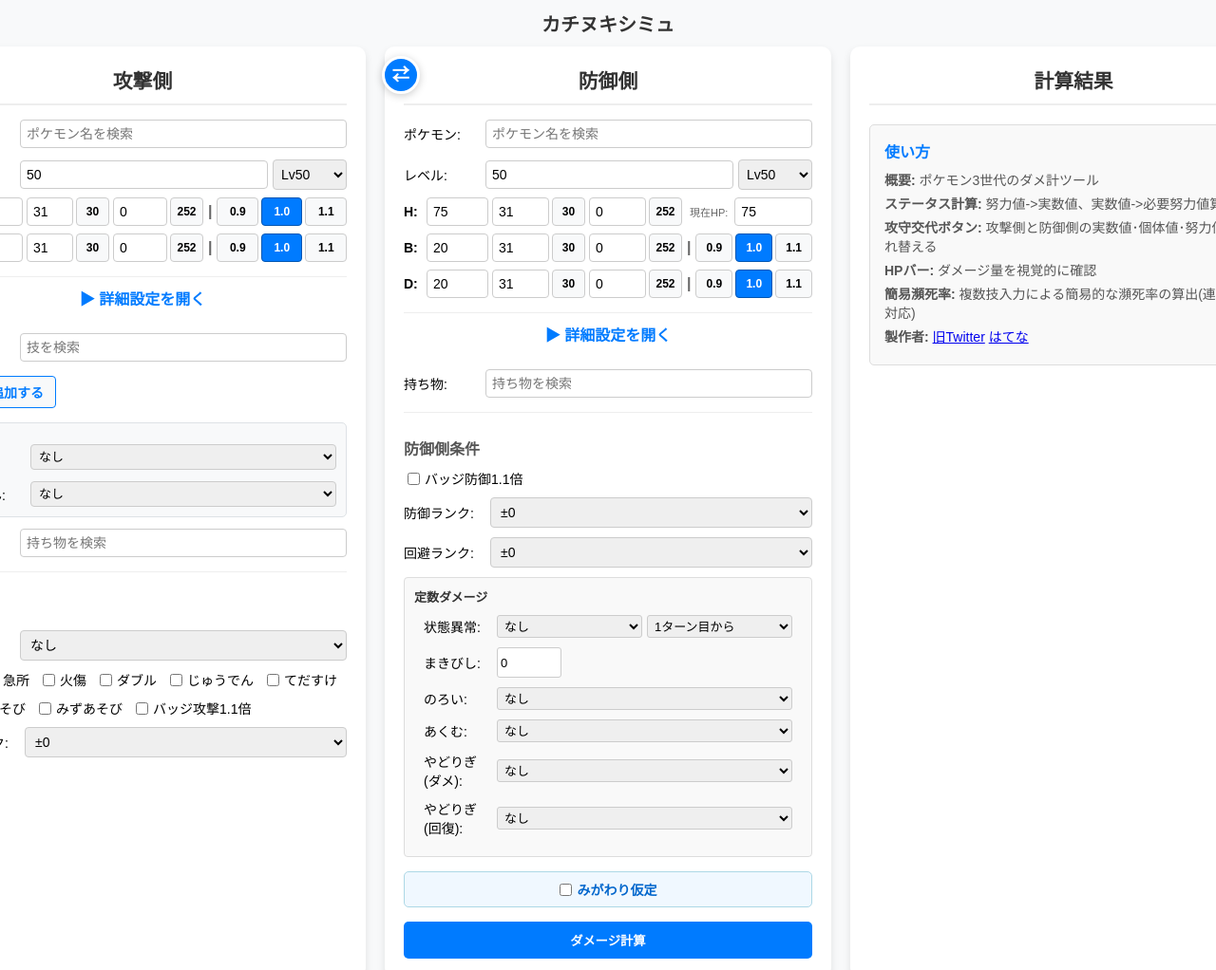
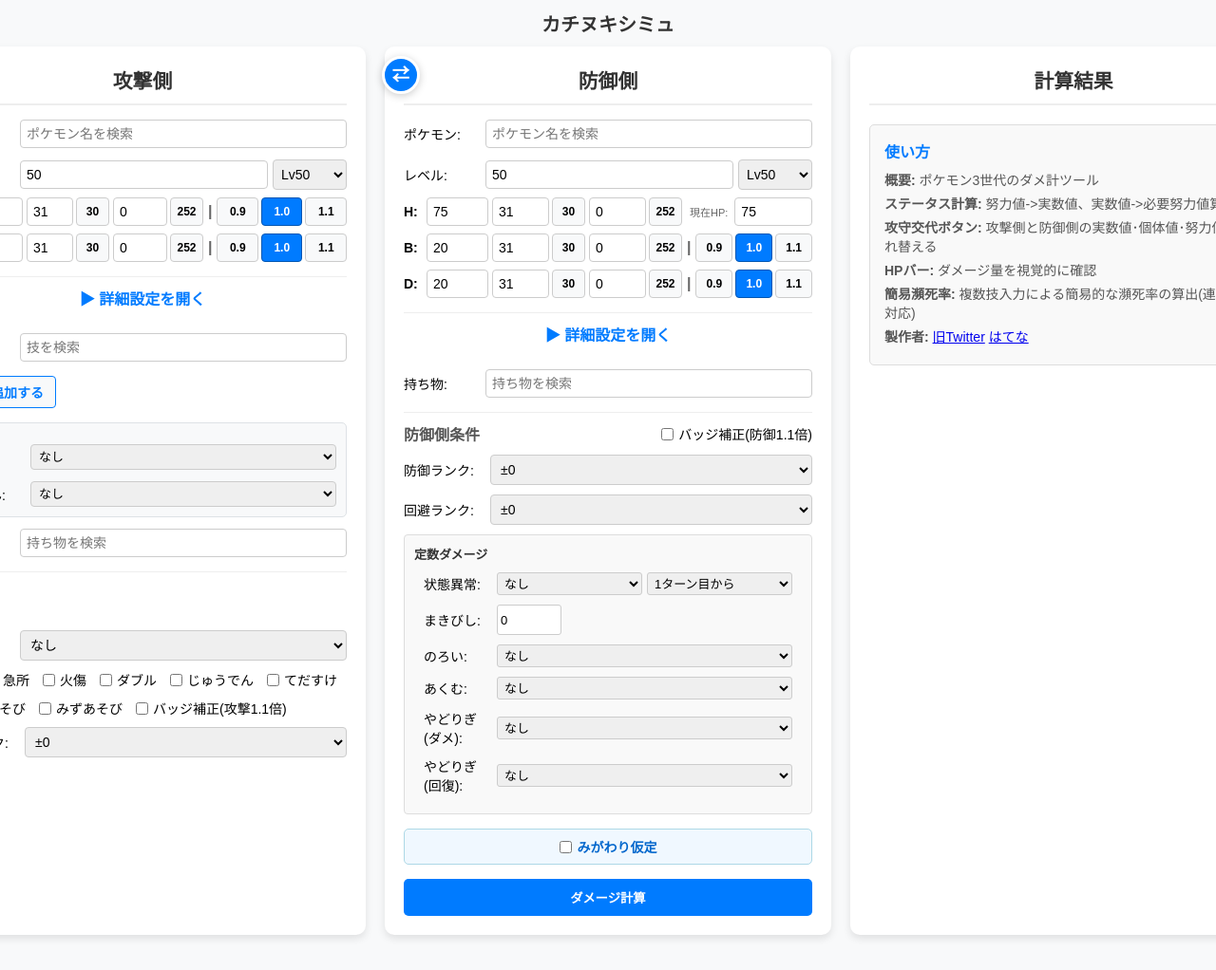
Before and after one commit to pit-true/3genDamageCalculator, a website: page index.html in a window 1280 px wide. Shown: the top 1022 px of the page at 95% size. After the commit the page ends 995 px from the top, so only its background shows below. Drawn offline with Linux system fonts and the light colour scheme.

Commit message:
バッジ補正の表記と配置を整理

```diff
--- a/index.html
+++ b/index.html
@@ -418,7 +418,7 @@
                     <label><input type="checkbox" id="helpCheck"> てだすけ</label>
                     <label><input type="checkbox" id="doroasobiCheck"> どろあそび</label>
                     <label><input type="checkbox" id="mizuasobiCheck"> みずあそび</label>
-                    <label><input type="checkbox" id="attackerBadgeCheck"> バッジ攻撃1.1倍</label>
+                    <label><input type="checkbox" id="attackerBadgeCheck"> バッジ補正(攻撃1.1倍)</label>
                     <label id="twofoldContainer"><input type="checkbox" id="twofoldCheck"> 2倍条件を満たしたとき</label>
                 </div>
 
@@ -639,10 +639,9 @@
 
             <!-- 防御側戦闘条件 -->
             <div class="defense-conditions">
-                <h3>防御側条件</h3>
-
-                <div class="checkbox-group">
-                    <label><input type="checkbox" id="defenderBadgeCheck"> バッジ防御1.1倍</label>
+                <div class="condition-heading">
+                    <h3>防御側条件</h3>
+                    <label><input type="checkbox" id="defenderBadgeCheck"> バッジ補正(防御1.1倍)</label>
                 </div>
 
                 <!-- ランク補正 -->
--- a/style.css
+++ b/style.css
@@ -735,6 +735,28 @@ input[type="number"]::-webkit-inner-spin-button {
     margin-top: 15px;
     padding-top: 10px;
     border-top: 1px solid #eee;
+}
+
+.condition-heading {
+    display: flex;
+    align-items: center;
+    justify-content: space-between;
+    gap: 10px;
+}
+
+.condition-heading h3 {
+    margin: 0;
+}
+
+.condition-heading label {
+    display: flex;
+    align-items: center;
+    font-size: 14px;
+    white-space: nowrap;
+}
+
+.condition-heading input[type="checkbox"] {
+    margin-right: 5px;
 }
 
 .checkbox-group {
```
Also changed, not shown: test/badge-modifier.test.js (+11 -2 lines).
